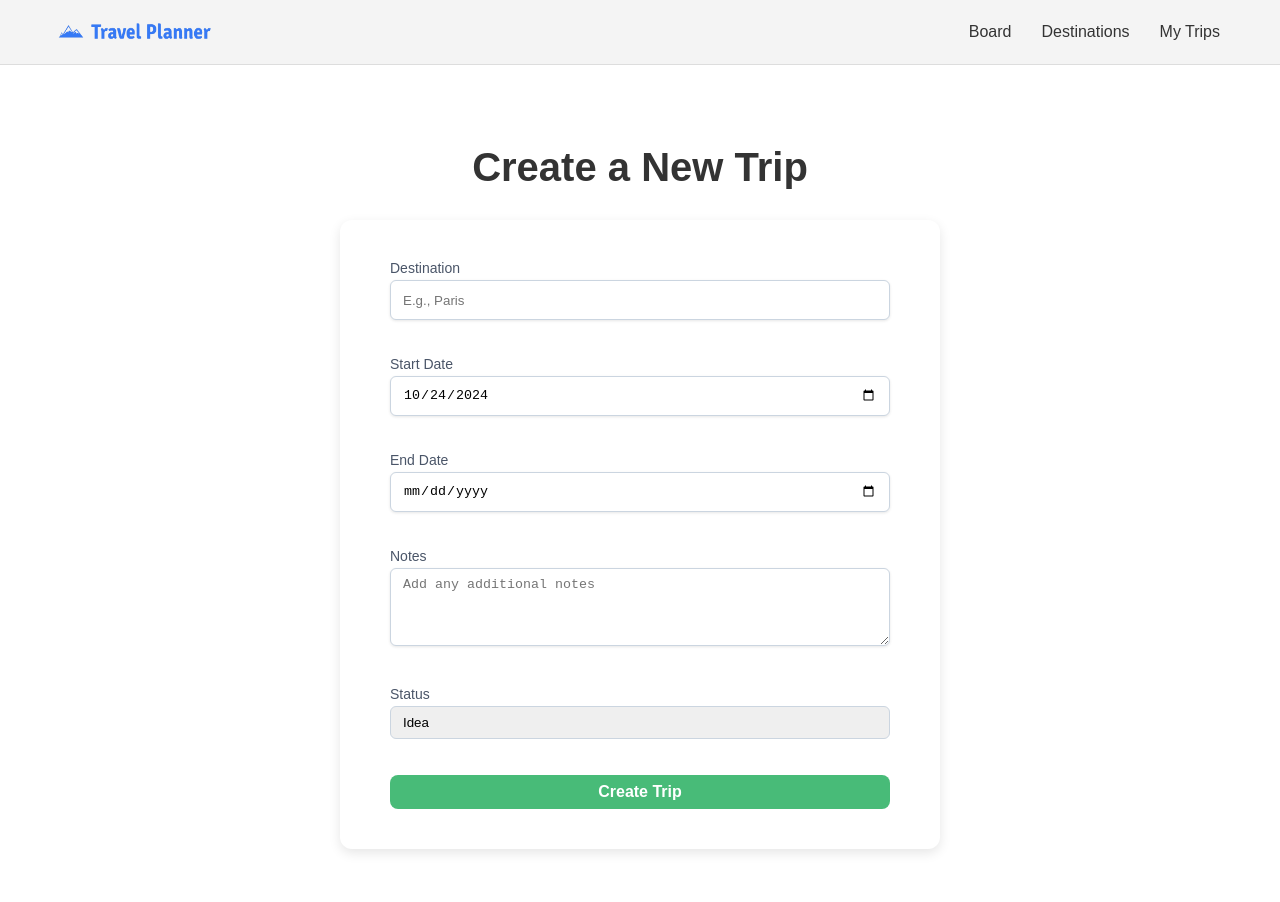
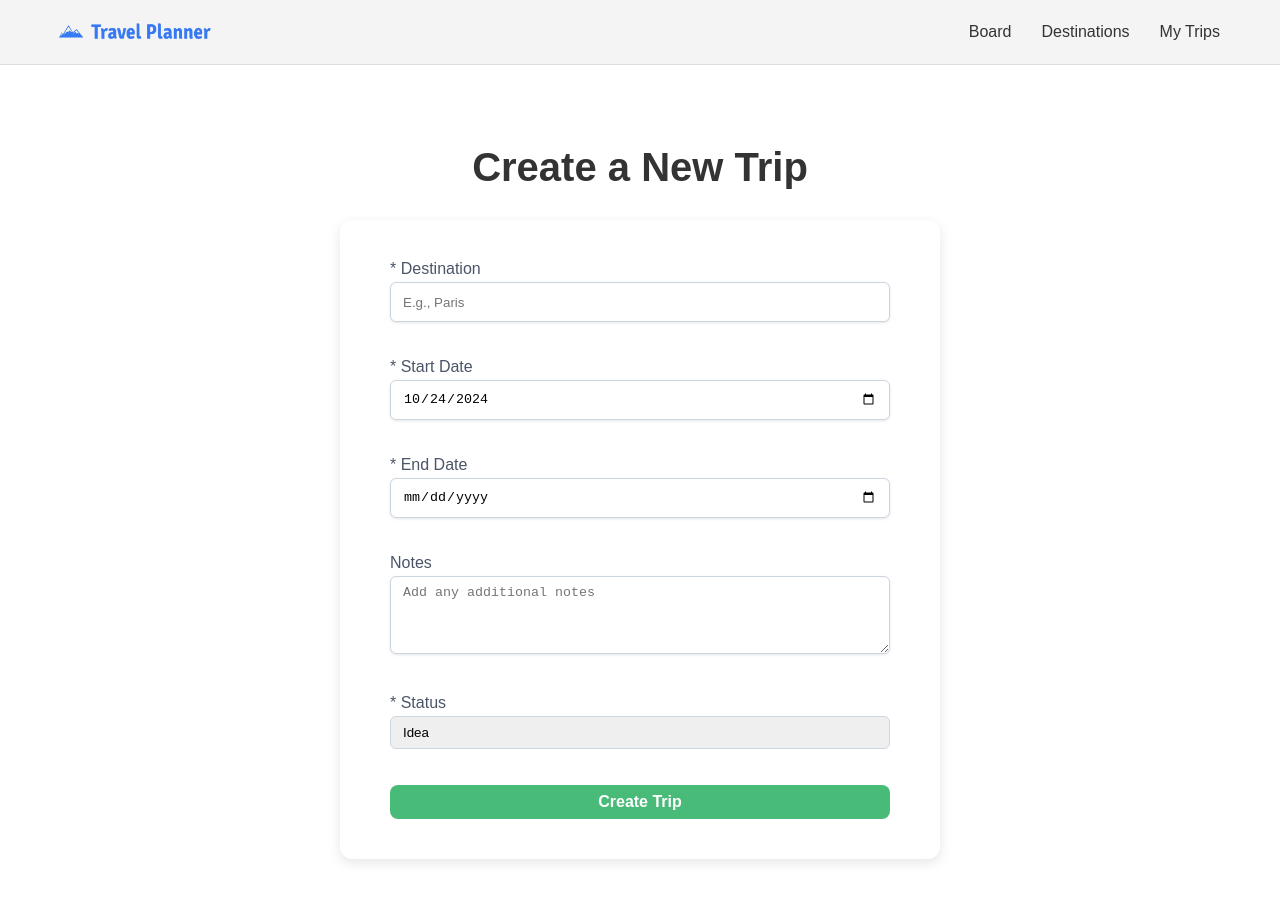
Before and after one commit to shyptia/travel-board, a Next.js app: page /trips/new in a window 1280 px wide. Shown: the top 902 px of the page. Built offline with nearby package versions, Linux system fonts and the light colour scheme.

Commit message:
Mark required fields

```diff
--- a/src/components/TravelForm/index.tsx
+++ b/src/components/TravelForm/index.tsx
@@ -55,6 +55,7 @@ export const TravelForm = ({ initialData, onSubmit }: TravelFormProps) => {
           onChange={formik.handleChange}
           onBlur={formik.handleBlur}
           error={renderError("destination")}
+          required
         />
 
         <TextInput
@@ -66,6 +67,7 @@ export const TravelForm = ({ initialData, onSubmit }: TravelFormProps) => {
           onBlur={formik.handleBlur}
           error={renderError("startDate")}
           min={today}
+          required
         />
 
         <TextInput
@@ -77,6 +79,7 @@ export const TravelForm = ({ initialData, onSubmit }: TravelFormProps) => {
           onBlur={formik.handleBlur}
           error={renderError("endDate")}
           min={formik.values.startDate}
+          required
         />
 
         <Textarea
@@ -97,6 +100,7 @@ export const TravelForm = ({ initialData, onSubmit }: TravelFormProps) => {
           onChange={formik.handleChange}
           onBlur={formik.handleBlur}
           error={renderError("status")}
+          required
         />
 
         <Button
--- a/src/ui/Select/Select.module.scss
+++ b/src/ui/Select/Select.module.scss
@@ -3,7 +3,7 @@
 
   .selectLabel {
     display: block;
-    font-size: 0.875rem;
+    font-size: 1rem;
     font-weight: 500;
     color: #4a5568;
     margin-bottom: 0.25rem;
--- a/src/ui/Select/index.tsx
+++ b/src/ui/Select/index.tsx
@@ -10,10 +10,13 @@ export const Select = ({
   options,
   error,
   name,
+  required = false,
 }: SelectProps) => {
   return (
     <div className={styles.selectGroup}>
-      <label className={styles.selectLabel}>{label}</label>
+      <label className={styles.selectLabel}>{`${
+        required && "* "
+      }${label}`}</label>
       <select
         id={name}
         value={value}
@@ -42,4 +45,5 @@ interface SelectProps {
   options: { value: string; label: string }[];
   error?: string;
   name: string;
+  required?: boolean;
 }
--- a/src/ui/TextArea/TextArea.module.scss
+++ b/src/ui/TextArea/TextArea.module.scss
@@ -3,7 +3,7 @@
 
   .textareaLabel {
     display: block;
-    font-size: 0.875rem;
+    font-size: 1rem;
     font-weight: 500;
     color: #4a5568;
     margin-bottom: 0.25rem;
--- a/src/ui/TextInput/TextInput.module.scss
+++ b/src/ui/TextInput/TextInput.module.scss
@@ -3,7 +3,7 @@
 
   .inputLabel {
     display: block;
-    font-size: 0.875rem;
+    font-size: 1rem;
     font-weight: 500;
     color: #4a5568;
     margin-bottom: 0.25rem;
--- a/src/ui/TextInput/index.tsx
+++ b/src/ui/TextInput/index.tsx
@@ -12,10 +12,11 @@ export const TextInput = ({
   name,
   onBlur,
   min,
+  required = false
 }: TextInputProps) => {
   return (
     <div className={styles.inputGroup}>
-      <label className={styles.inputLabel}>{label}</label>
+      <label className={styles.inputLabel}>{`${required && '* '}${label}`}</label>
       <input
         id={name}
         type={type}
@@ -43,4 +44,5 @@ interface TextInputProps {
   name: string;
   onBlur: (e: React.FocusEvent<HTMLInputElement>) => void;
   min?: string;
+  required?: boolean;
 }
```
